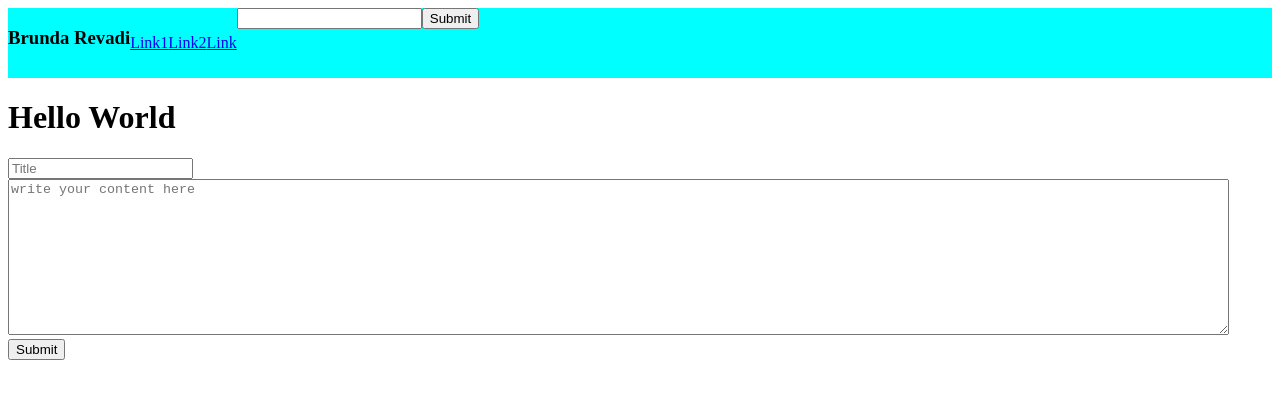
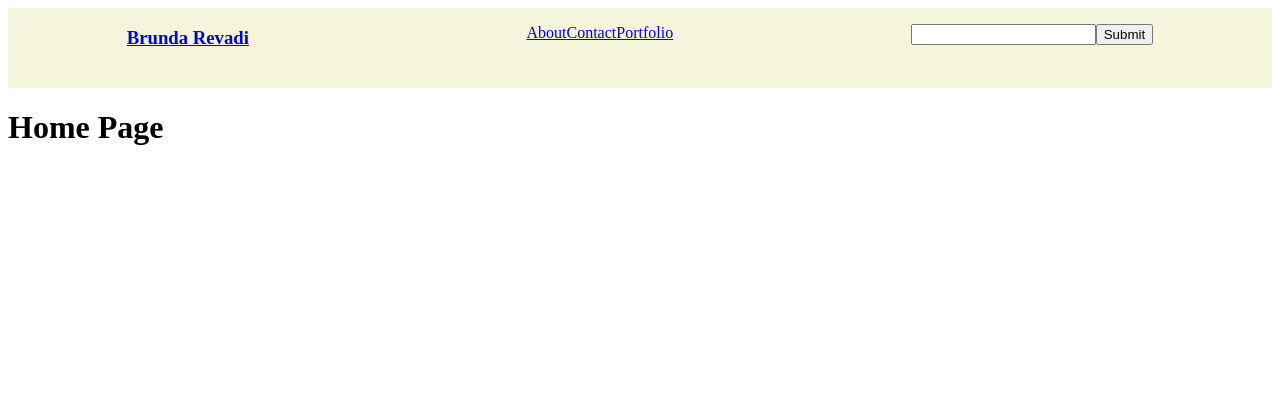
Before and after one commit to BrundaBR/Personal-Blog, a React (Create React App) app in the folder blog-app/: page / in a window 1280 px wide. Shown: the top 398 px of the page. Built offline with nearby package versions, Linux system fonts and the light colour scheme.

Commit message:
Route setup

```diff
--- a/blog-app/src/App.js
+++ b/blog-app/src/App.js
@@ -1,15 +1,32 @@
-import NavBar from "./nav";
-import CreateBlog from "./create";
-const App =()=>{
+import NavBar from "./components/nav";
+import About from "./components/About";
+import Contact from "./components/Contact";
+import Portfolio from "./components/Portfolio";
+import Admin from "./components/Admin";
+import HomePage from "./components/Homepage";
+
+import { BrowserRouter as Router, Switch, Route} from 'react-router-dom';
+
+const App = () => {
   //Hooks!
   return (
+    <Router>
   <div >
- <header><NavBar /></header>
-
-      <h1>Hello World</h1>
-      <CreateBlog/>
-  </div>
+        <header>
+          <NavBar />
+        </header>
+        <Switch>
+         <Route path='/'  exact component={HomePage}/>
+        <Route path='/about' component={About} />
+        <Route path='/contact' component={Contact} />
+        <Route path='/portfolio' component={Portfolio} />
+        <Route path='/admin-page-onlyadmin' component={Admin} />
+</Switch>
+      </div>
+      </Router>
   );
 };
 
+
+
 export default App;
--- /dev/null
+++ b/blog-app/src/components/About.js
@@ -0,0 +1,15 @@
+import React from "react";
+
+
+
+
+const About = () => {
+    return (
+        <div>
+            <h1>About Page</h1>
+
+        </div>
+    );
+};
+
+export default About;
--- /dev/null
+++ b/blog-app/src/components/Admin.js
@@ -0,0 +1,18 @@
+import React from "react";
+import CreateBlog from "./create";
+
+const Admin = () => {
+    return (
+        <div>
+            <h1>Admin Page</h1>
+
+
+
+            <CreateBlog />
+
+
+        </div>
+    );
+};
+
+export default Admin;
--- /dev/null
+++ b/blog-app/src/components/Contact.js
@@ -0,0 +1,15 @@
+import React from "react";
+
+
+
+
+const Contact = () => {
+    return (
+        <div>
+            <h1>Contact Page</h1>
+
+        </div>
+    );
+};
+
+export default Contact;
--- /dev/null
+++ b/blog-app/src/components/Homepage.js
@@ -0,0 +1,11 @@
+import React from "react";
+const HomePage = () => {
+    return (
+        <div>
+            <h1>Home Page</h1>
+        </div>
+    )
+
+}
+
+export default HomePage;
--- /dev/null
+++ b/blog-app/src/components/Portfolio.js
@@ -0,0 +1,15 @@
+import React from "react";
+
+
+
+
+const Portfolio = () => {
+    return (
+        <div>
+            <h1>Portfolio Page</h1>
+
+        </div>
+    );
+};
+
+export default Portfolio;
--- a/blog-app/src/create.js
+++ b/blog-app/src/components/create.js
@@ -1,4 +1,4 @@
-import fb from './firebase';
+import fb from '../firebase';
 import React, {useState} from 'react';
 
 const DB = fb.firestore();
--- /dev/null
+++ b/blog-app/src/components/nav.js
@@ -0,0 +1,29 @@
+
+import React from 'react';
+import { Link } from 'react-router-dom';
+const NavBar = () => {
+
+  return (
+   <div>
+    <nav id="navbar"  className='Nav'>
+        <Link to='/'><h3>Brunda Revadi</h3></Link>
+        <div className="links">
+
+                  <ul>
+                      <Link  to='/about'><li>About</li></Link>
+                      <Link to='/contact'><li>Contact</li></Link>
+                      <Link to='/portfolio'><li>Portfolio</li></Link>
+
+            </ul>
+        </div>
+              <div className='SearchField'>
+                  <form className='SearchForm'>
+            <input className="Inputform"></input>
+            <button type='submit'>Submit</button></form></div>
+
+    </nav>
+   </div>
+  );
+}
+
+export default NavBar;
--- a/blog-app/src/index.css
+++ b/blog-app/src/index.css
@@ -1,14 +1,22 @@
 .Nav {
     padding: 0;
     margin: 0;
+    display: flex;
+    justify-content: space-around;
+    min-height: 10vh;
+    background-color: beige;
+
+
 }
-.navbar{
+
+.links ul{
+    text-decoration: none;
+    width: 50%;
     display: flex;
-    margin: 0px;
-    background-color: aqua;
-    height:70px;
+    justify-content: space-around;
+    list-style: none;
 }
-.links{
-    display: flex;
-    align-items: center;
-}
+
+.SearchForm{
+    margin-top: 2vh;
+    }
--- a/blog-app/src/nav.js
+++ /dev/null
@@ -1,23 +0,0 @@
-
-import React from 'react';
-const NavBar = () => {
-  return (
-   <div className='Nav'>
-    <nav id="navbar" className="navbar">
-        <h3>Brunda Revadi</h3>
-        <div className="links">
-
-            <a href="#">Link1</a>
-            <a href="#">Link2</a>
-            <a href="#">Link</a>
-        </div>
-        <div className="search">
-            <input class="form"></input>
-            <button type='submit'>Submit</button>
-        </div>
-    </nav>
-   </div>
-  );
-}
-
-export default NavBar;
```
